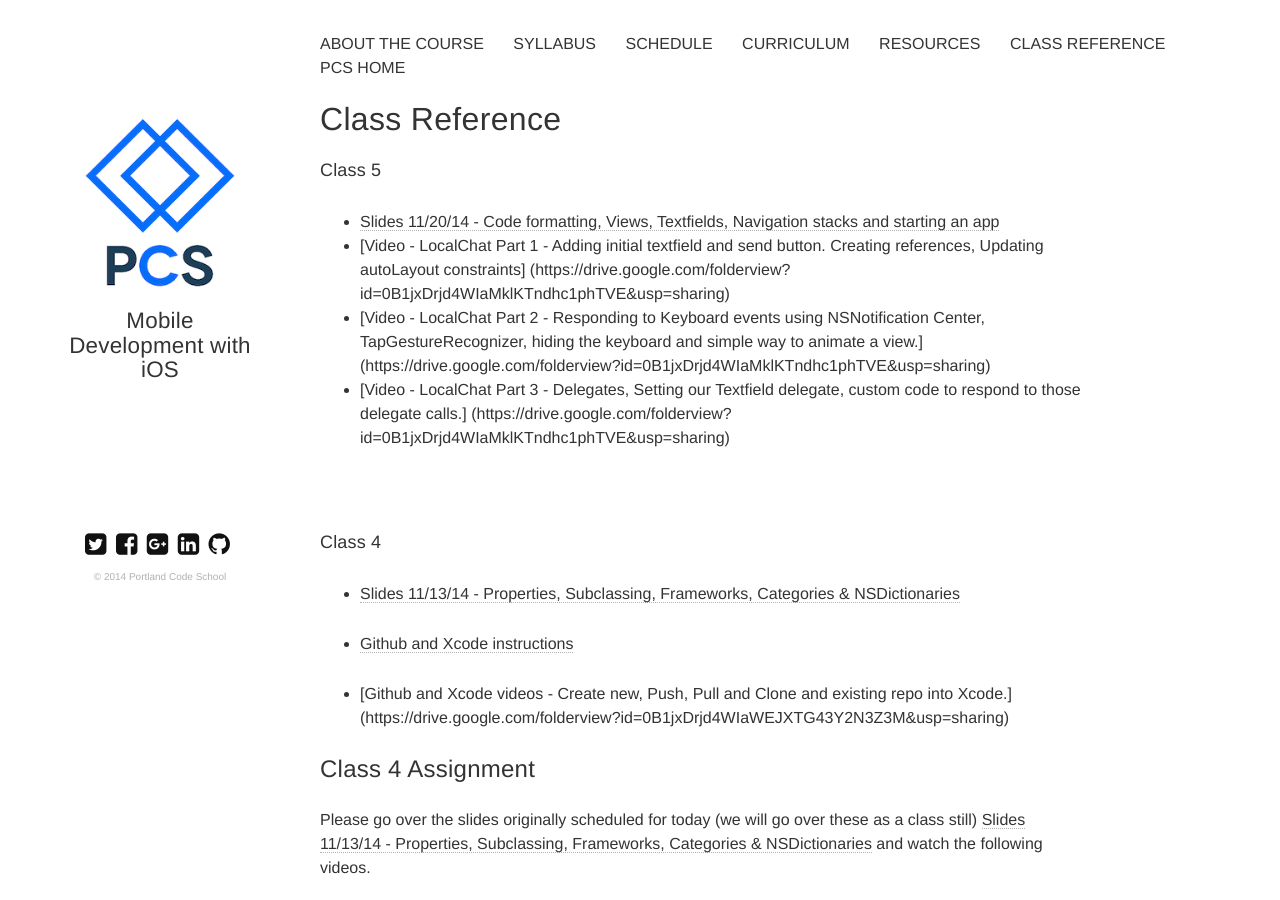
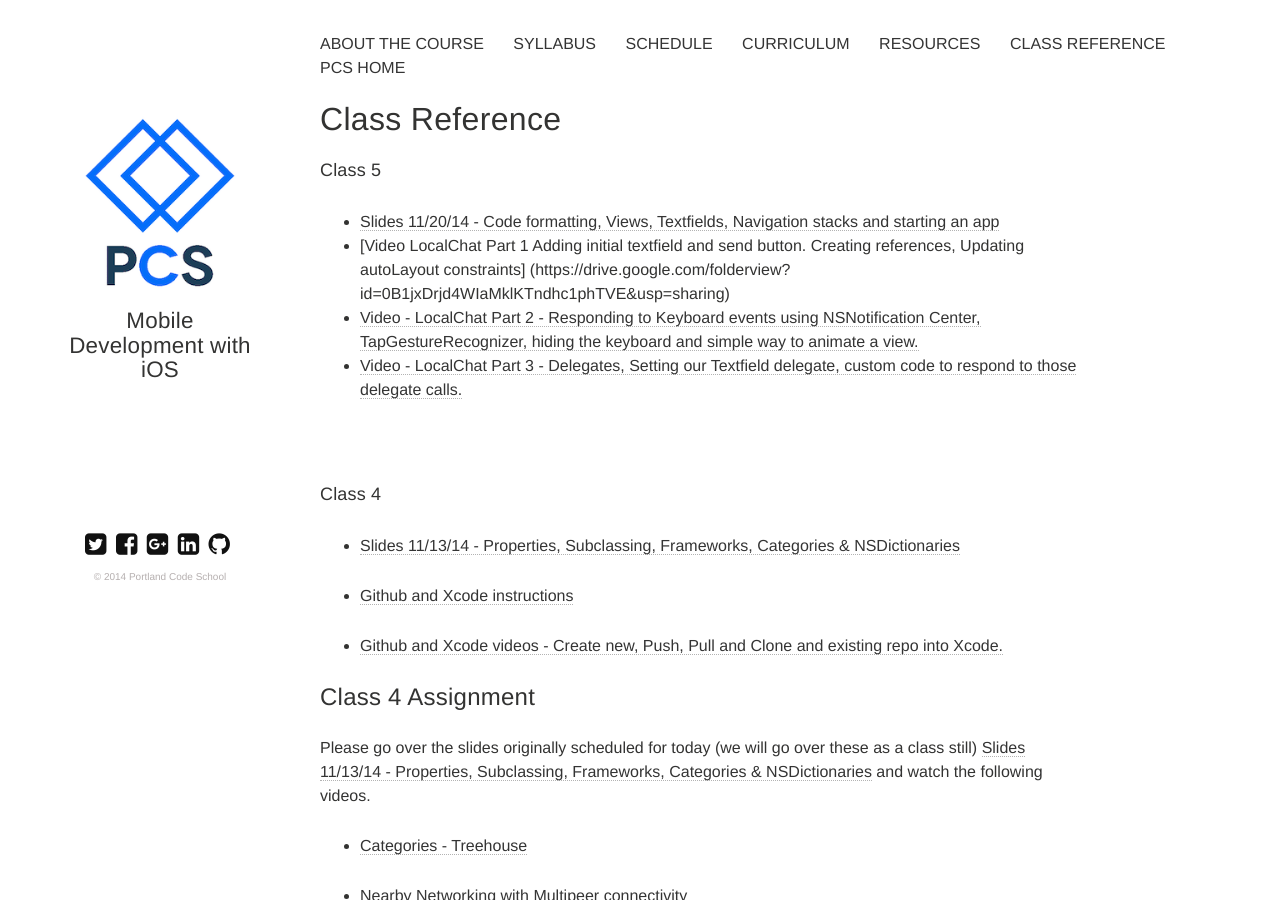
Before and after one commit to portlandcodeschool/ios, a Jekyll site: the page built from reference.md, in a window 1280 px wide and 900 px high. Built offline with Jekyll 4.4.1, drawn with Linux system fonts in a browser that asks for light colours; nearby versions of some CDN libraries.

Commit message:
Update reference.md

```diff
--- a/reference.md
+++ b/reference.md
@@ -7,9 +7,9 @@ tags: [reference]
 ---
 ####Class 5
 * [Slides 11/20/14 - Code formatting, Views, Textfields, Navigation stacks and starting an app](https://docs.google.com/presentation/d/1nKsy1zb9slQszgEhlv4RGzuX-ZkeJoo_4UJ_WwTIqdU/edit?usp=sharing)
-* [Video - LocalChat Part 1 - Adding initial textfield and send button. Creating references, Updating autoLayout constraints] (https://drive.google.com/folderview?id=0B1jxDrjd4WIaMklKTndhc1phTVE&usp=sharing)
-* [Video - LocalChat Part 2 - Responding to Keyboard events using NSNotification Center, TapGestureRecognizer, hiding the keyboard and simple way to animate a view.] (https://drive.google.com/folderview?id=0B1jxDrjd4WIaMklKTndhc1phTVE&usp=sharing)
-* [Video - LocalChat Part 3 - Delegates, Setting our Textfield delegate, custom code to respond to those delegate calls.] (https://drive.google.com/folderview?id=0B1jxDrjd4WIaMklKTndhc1phTVE&usp=sharing)
+* [Video LocalChat Part 1 Adding initial textfield and send button. Creating references, Updating autoLayout constraints] (https://drive.google.com/folderview?id=0B1jxDrjd4WIaMklKTndhc1phTVE&usp=sharing)
+* [Video - LocalChat Part 2 - Responding to Keyboard events using NSNotification Center, TapGestureRecognizer, hiding the keyboard and simple way to animate a view.](https://drive.google.com/folderview?id=0B1jxDrjd4WIaMklKTndhc1phTVE&usp=sharing)
+* [Video - LocalChat Part 3 - Delegates, Setting our Textfield delegate, custom code to respond to those delegate calls.](https://drive.google.com/folderview?id=0B1jxDrjd4WIaMklKTndhc1phTVE&usp=sharing)
 
 
 ####Class 4
@@ -17,7 +17,7 @@ tags: [reference]
 
 * [Github and Xcode instructions](https://docs.google.com/presentation/d/1MK65mG0SV4JLt9PmfcZYO7tFz_2dQMgcughcQDggaFc/edit?usp=sharing)
 
-* [Github and Xcode videos - Create new, Push, Pull and Clone and existing repo into Xcode.] (https://drive.google.com/folderview?id=0B1jxDrjd4WIaWEJXTG43Y2N3Z3M&usp=sharing)
+* [Github and Xcode videos - Create new, Push, Pull and Clone and existing repo into Xcode.](https://drive.google.com/folderview?id=0B1jxDrjd4WIaWEJXTG43Y2N3Z3M&usp=sharing)
 
 
 ### Class 4 Assignment
```
